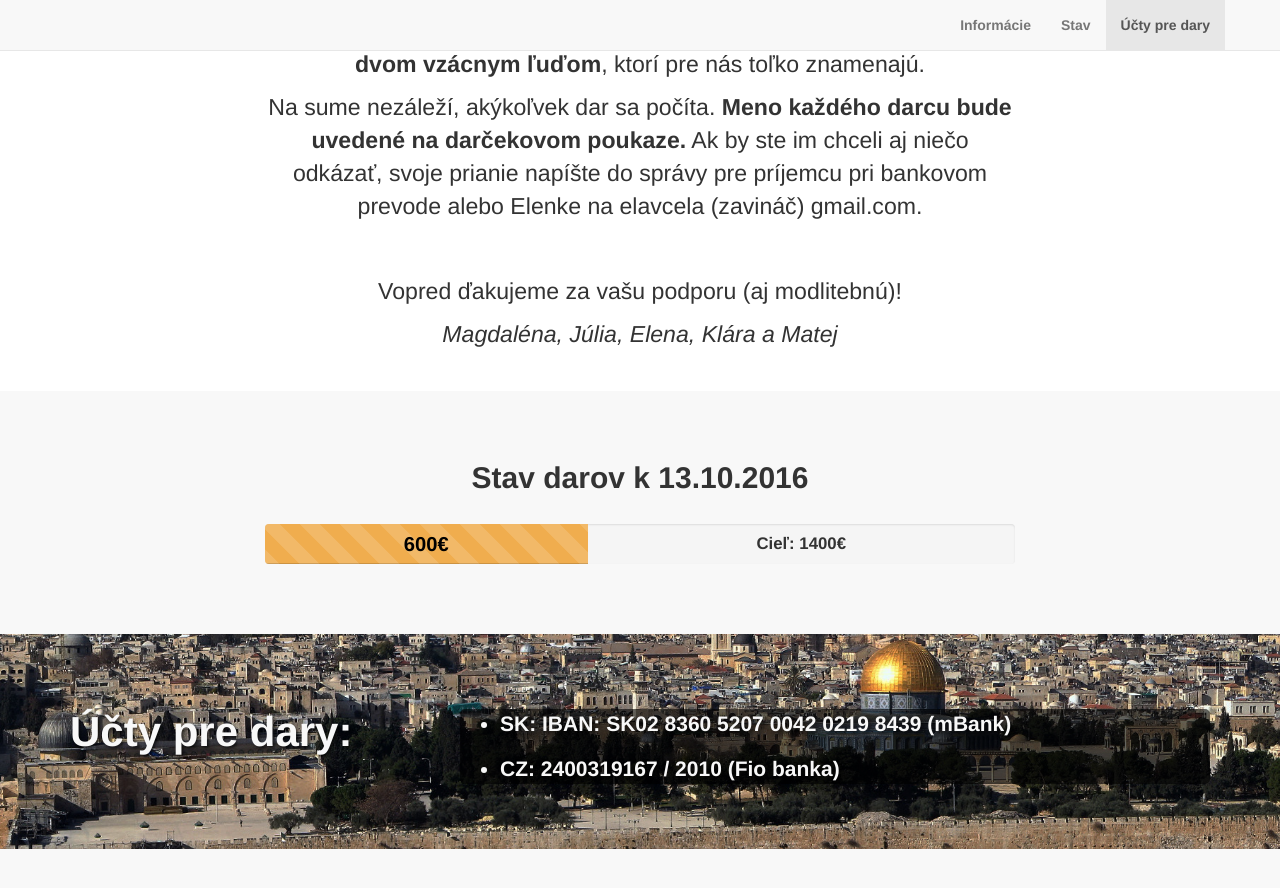
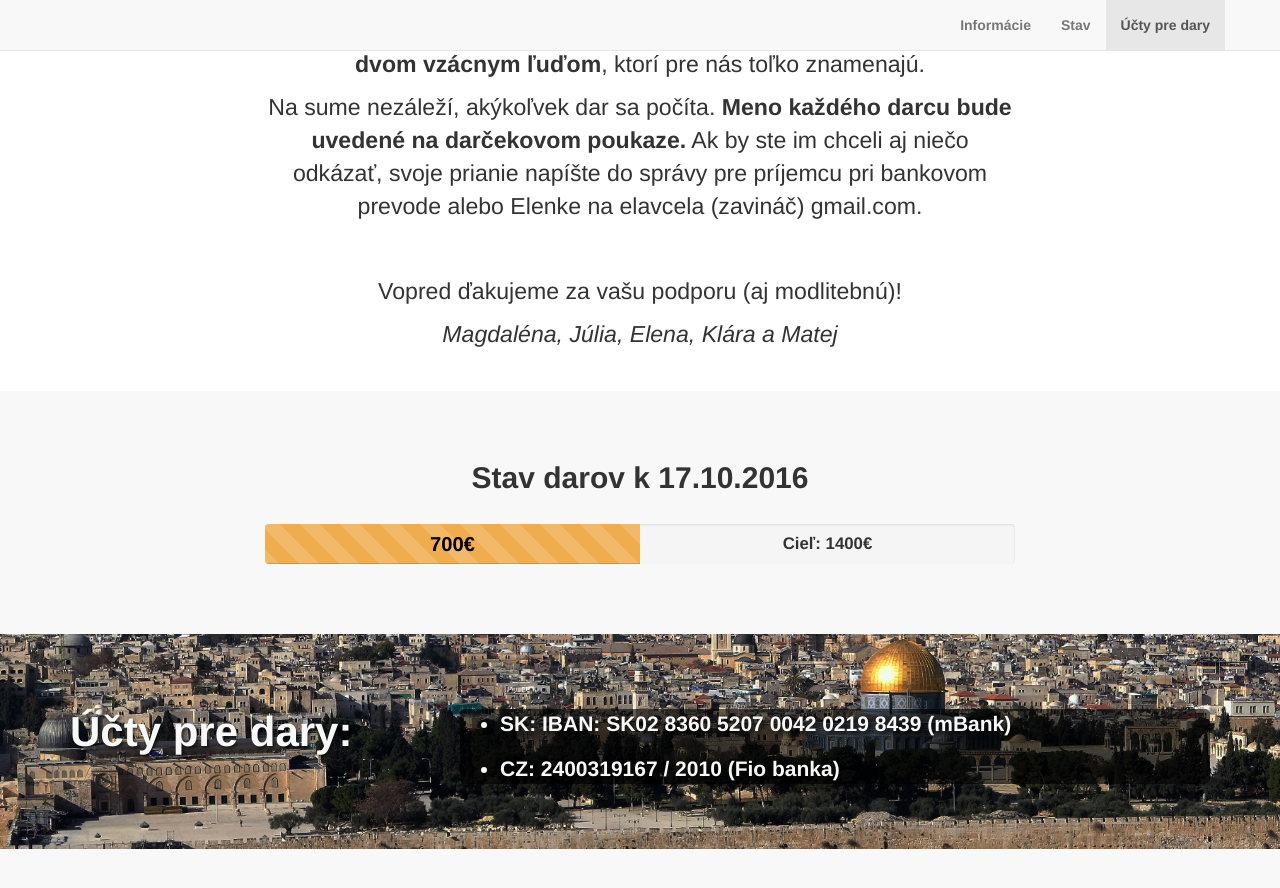
Before and after one commit to matejholy/danka-a-jozef-do-svatej-zeme, a Jekyll site: the page built from index.html, in a window 1280 px wide and 900 px high, scrolled down 1417 px. Shown: the top 888 px of the window. Built offline with Jekyll 4.4.1, drawn with Linux system fonts in a browser that asks for light colours.

Commit message:
Stav k 17.10.

```diff
--- a/_includes/page_content.html
+++ b/_includes/page_content.html
@@ -3,11 +3,11 @@
     <div class="container text-center">
       <div class="row">
         <div class="col-lg-8 col-lg-offset-2">
-          <h2>Stav darov k 13.10.2016</h2>
+          <h2>Stav darov k 17.10.2016</h2>
           <br />
           <div class="progress">
-            <div class="progress-bar progress-bar-warning progress-bar-striped active" style="width: 43%">
-              600&euro;
+            <div class="progress-bar progress-bar-warning progress-bar-striped active" style="width: 50%">
+              700&euro;
             </div>
             <!--
             <div class="progress-bar progress-bar-warning progress-bar-striped" style="width: 20%">
```
